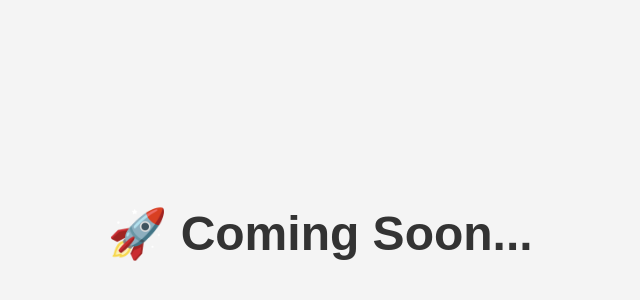
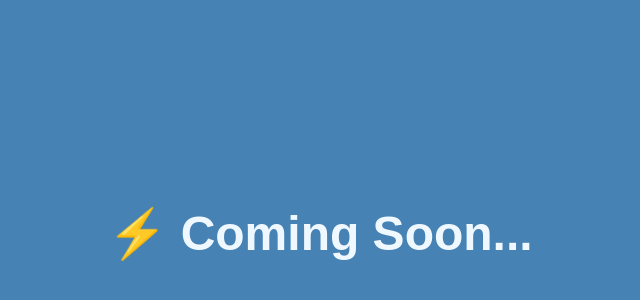
Before and after one commit to vidhikAra/vidhikAra.github.io, a plain HTML site: page index.html in a window 1280 px wide. Shown: the part 174-474 px from the top of the page, without its empty margins (320-960 px from the left). Drawn offline with Linux system fonts and the light colour scheme.

Commit message:
Update index.html
Updated the coming soon page to match the theme of the website

```diff
--- a/index.html
+++ b/index.html
@@ -11,17 +11,17 @@
             justify-content: center;
             align-items: center;
             height: 100vh;
-            background-color: #f4f4f4;
+            background-color: #4682B4;
             font-family: Arial, sans-serif;
             text-align: center;
         }
         h1 {
             font-size: 3rem;
-            color: #333;
+            color: #F0F8FF;
         }
     </style>
 </head>
 <body>
-    <h1>🚀 Coming Soon...</h1>
+    <h1>⚡️ Coming Soon...</h1>
 </body>
 </html>
```
